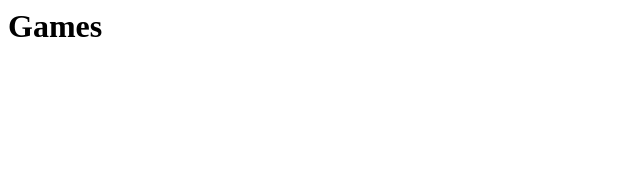
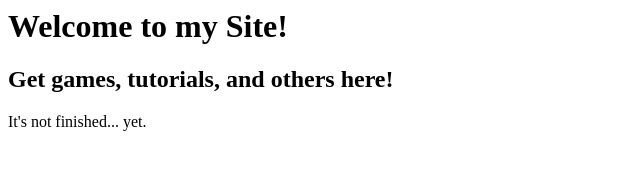
Before and after one commit to StealAKey/JeffShop, a plain HTML site: page index.html in a window 1280 px wide. Shown: the whole page, without its empty margins (0-640 px from the left). Drawn offline with Linux system fonts and the light colour scheme.

Commit message:
Update index.html

```diff
--- a/index.html
+++ b/index.html
@@ -1 +1,5 @@
-<h1>Games</h1>
+<h1>Welcome to my Site!</h1>
+
+<h2>Get games, tutorials, and others here!</h2>
+
+<p>It&#39;s not finished... yet.</p>
```
